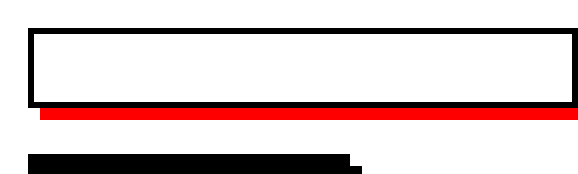
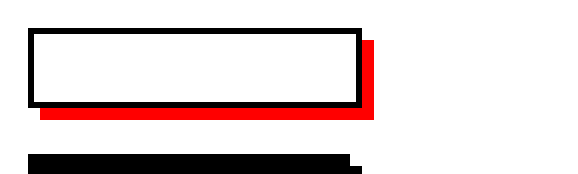
Before and after one commit to ArtFacchinetti/RoleVale, a React (Vite) app: page / in a window 390 px wide. Shown: the top 174 px of the page, 578 px wide, since content can reach past the window. Built offline with nearby package versions, Linux system fonts and the light colour scheme.

Commit message:
Search bar responsive

```diff
--- a/public/data.json
+++ b/public/data.json
@@ -3,7 +3,7 @@
     "id": 1,
     "nome": "MEDUSA",
     "tipo": ["HAMBURGUERIA"],
-    "imagem": "../imagens/medusa-logo.jpg",
+    "imagem": "./imagens/medusa-logo.jpg",
     "cidade": "JACAREÍ",
     "bairro": "Paraíso",
     "tags": ["pizza"]
--- a/src/components/css/Search.css
+++ b/src/components/css/Search.css
@@ -1,5 +1,5 @@
 .search-input {
-            flex: 2;
+            width: 100%;
             height: 5rem;
             padding: 20px 25px;
             border: 6px solid #000;
@@ -23,12 +23,7 @@
 
 .searchWrapper {
     width: 100%;
-    min-width: 550px;
     height: 6rem;
-    display: flex;
-    justify-content: center;
-
-    gap: 20px;
 }
 
 .filters {
```
